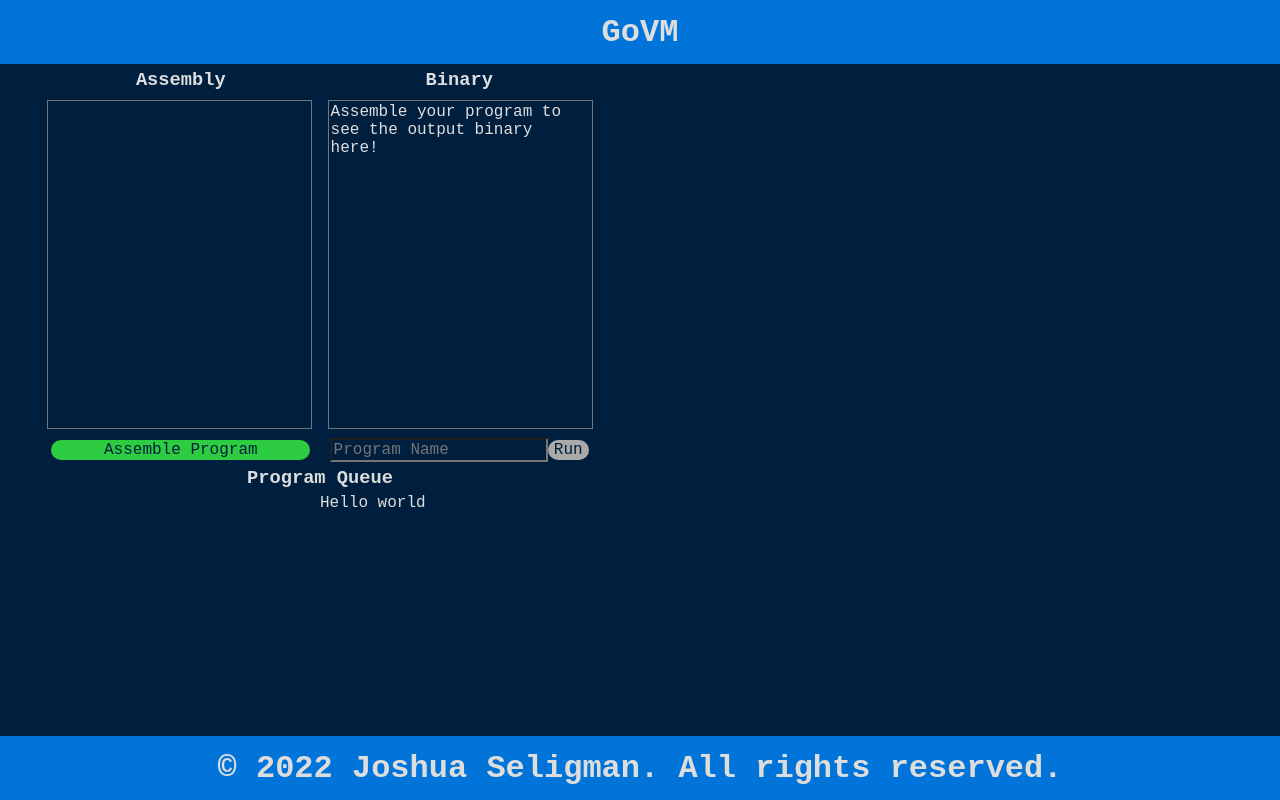
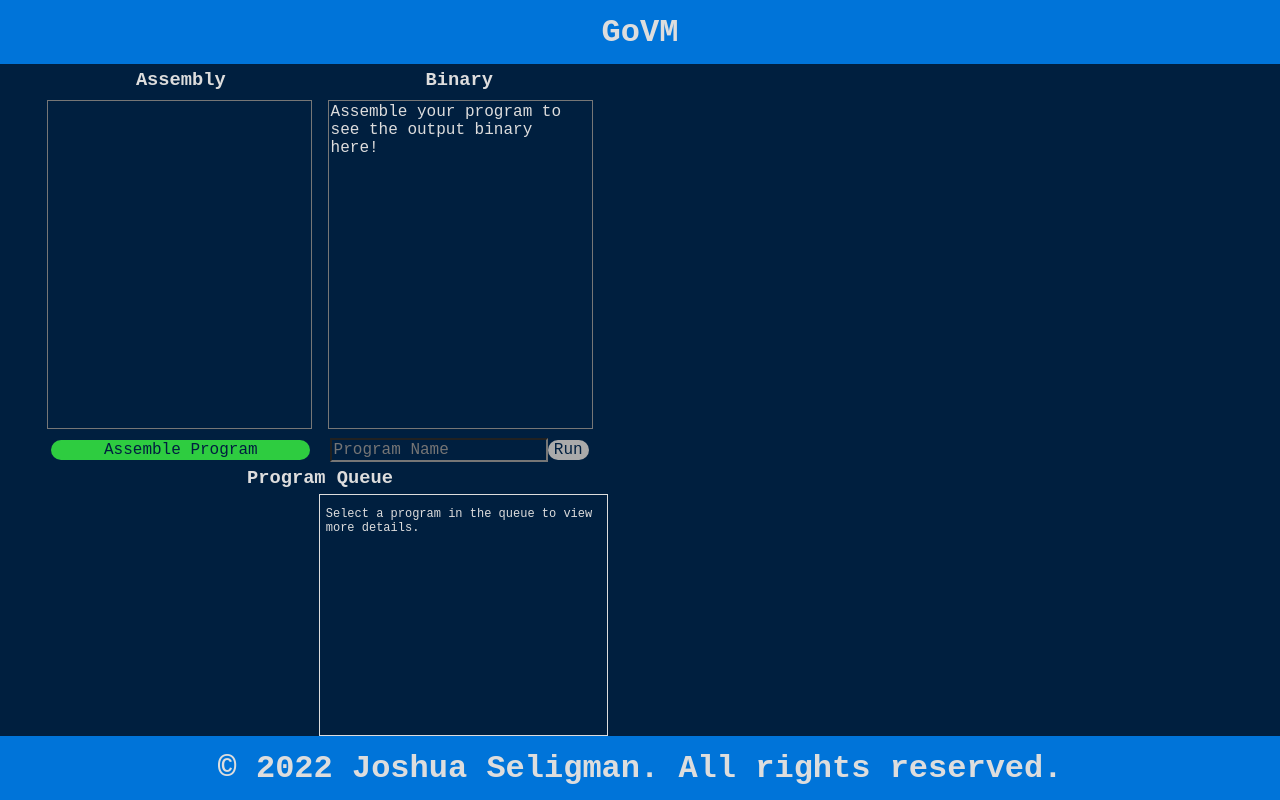
Before and after one commit to joshuaseligman18/GoVM-Web, a React app in the folder client/: page / in a window 1280 px wide. Built offline with nearby package versions, Linux system fonts and the light colour scheme; no server answers.

Commit message:
Displaying details about each program in the queue now

```diff
--- a/client/src/components/queueStatusItem.jsx
+++ b/client/src/components/queueStatusItem.jsx
@@ -1,10 +1,25 @@
 import queueStyles from './../styles/queue.module.scss'
+import QueueSelectionContext from './queueSelectionContext'
+
 
 const QueueStatusItem = () => {
+
     return (
-        <div id={queueStyles.statusItem} className={queueStyles.queueSection}>
-            Hello world
-        </div>
+        <QueueSelectionContext.Consumer>
+            {({selectedProg, updateProg}) => (
+                (Object.keys(selectedProg).length > 0) ?
+                    <div id={queueStyles.statusItem} className={queueStyles.queueSection}>
+                        <p>Id: {selectedProg.id}</p>
+                        <p>Name: {selectedProg.progName}</p>
+                        <p>Date Created: {selectedProg.created.substring(0, 10)}</p>
+                        <p>Time Created: {selectedProg.created.substring(11, 19)}</p>
+                    </div>
+                :   <div id={queueStyles.statusItem} className={queueStyles.queueSection}>
+                        <p>Select a program in the queue to view more details.</p>
+                    </div>
+
+            )}
+        </QueueSelectionContext.Consumer>
     )
 }
 
--- a/client/src/styles/queue.module.scss
+++ b/client/src/styles/queue.module.scss
@@ -48,10 +48,17 @@
     }
 }
 
-#statusItem {
-    // background-color: red;
-}
-
 .selected {
     background-color: green;
 }
+
+#statusItem {
+    padding: 0;
+    font-size: 0.75rem;
+    display: flex;
+    flex-direction: column;
+    margin-left: 1%;
+    height: 99%;
+    padding-left: 1%;
+    border: 1px solid $silver;
+}
```
